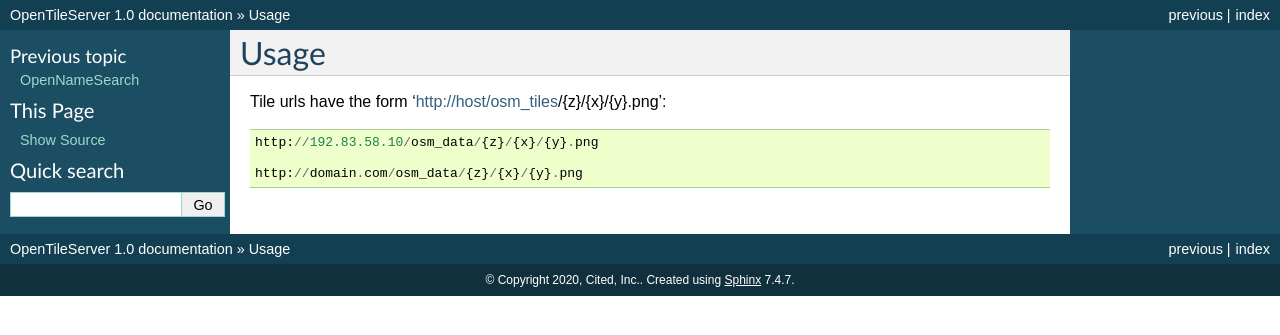
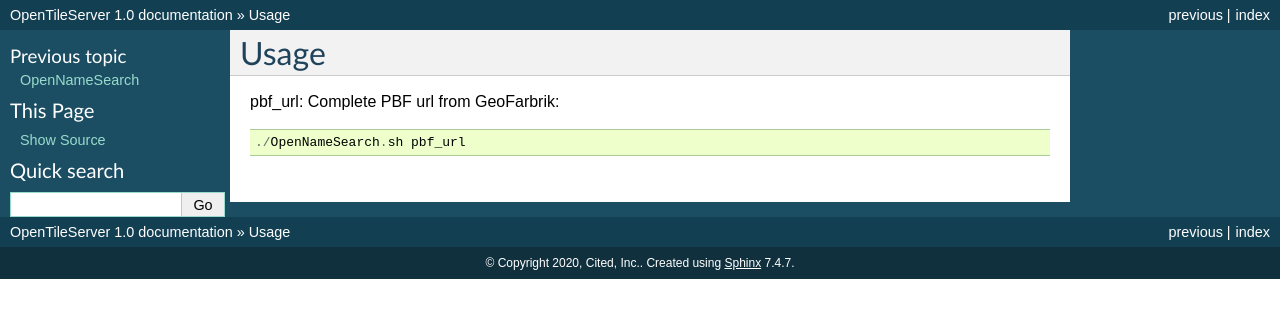
Before and after one commit to AcuGIS/Nominatim-Server, a Sphinx documentation site: the page built from docs/usage.rst, in a window 1280 px wide. Shown: the top 335 px of the page. Built offline with Sphinx 7.4.7, drawn with Linux system fonts in a browser that asks for light colours.

Commit message:
Update usage.rst

```diff
--- a/docs/usage.rst
+++ b/docs/usage.rst
@@ -2,10 +2,8 @@
 Usage
 ========
 
-Tile urls have the form 'http://host/osm_tiles/{z}/{x}/{y}.png'::
+pbf_url: Complete PBF url from GeoFarbrik::
 
 
 
-	http://192.83.58.10/osm_data/{z}/{x}/{y}.png
-
-	http://domain.com/osm_data/{z}/{x}/{y}.png
+	./OpenNameSearch.sh pbf_url
```
